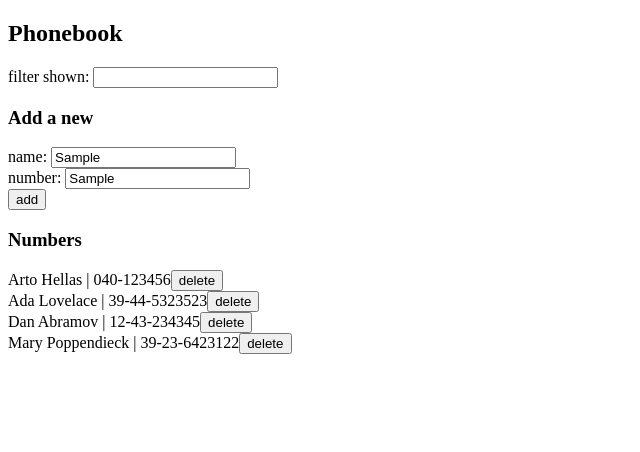
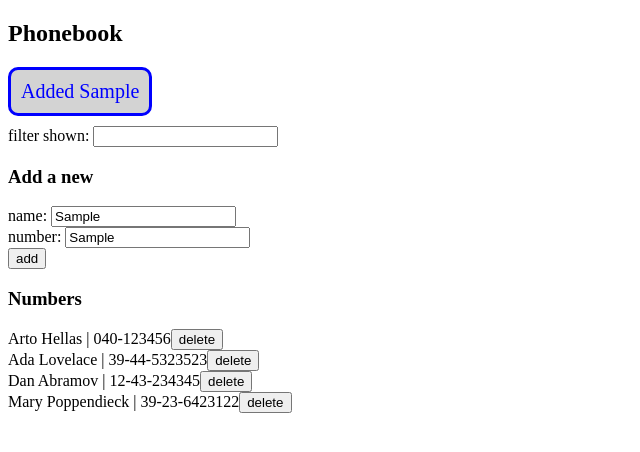
Before and after one commit to mikyks1/FullStackOpen, a React (Vite) app in the folder osa2/puhelinluettelo/: page / in a window 1280 px wide. Both pictures are taken after typing "Sample", "Sample" into the empty fields and a click on the button "add". Shown: the top 452 px of the page, without its empty margins (0-640 px from the left). Built offline with nearby package versions, Linux system fonts and the light colour scheme; no server answers; data requests are answered from the project's data file.

Commit message:
2.16: puhelinluettelo step11

```diff
--- a/osa2/puhelinluettelo/src/App.jsx
+++ b/osa2/puhelinluettelo/src/App.jsx
@@ -2,8 +2,8 @@ import { useEffect, useState } from 'react'
 import Persons from './components/Persons'
 import AddPerson from './components/AddPerson'
 import Filter from './components/Filter'
-import axios from "axios"
 import personService from "./services/persons"
+import Notification from './components/Notification'
 
 
 const App = () => {
@@ -11,6 +11,7 @@ const App = () => {
   const [newName, setNewName] = useState('')
   const [newNumber, setNewNumber] = useState("")
   const [filter, setNewFilter] = useState("")
+  const [notification, setNewNotification] = useState(null)
 
   useEffect(() => {
     personService
@@ -47,6 +48,8 @@ const App = () => {
           .then(returnedPerson => {
             setPersons(persons.map(person => person.id !== id ? person : returnedPerson))
           })
+        setNewNotification(`Updated ${newName}`)
+        setTimeout(() => setNewNotification(null), 5000)
       }
     }
     else {
@@ -57,6 +60,9 @@ const App = () => {
           setNewName("")
           setNewNumber("")
         })
+
+      setNewNotification(`Added ${newName}`)
+      setTimeout(() => setNewNotification(null), 5000)
     }
   }
 
@@ -65,12 +71,15 @@ const App = () => {
       personService
         .remove(id)
         .then(() => setPersons(persons.filter(person => person.id !== id)))
+      setNewNotification(`Deleted ${name}`)
+      setTimeout(() => setNewNotification(null), 5000)
     }
   }
 
   return (
     <div>
       <h2>Phonebook</h2>
+      <Notification notification={notification} />
       <Filter filter={filter} filterChange={handleFilterChange}></Filter>
       <h3>Add a new</h3>
       <AddPerson onSubmit={addPerson} name={newName} nameChange={handleNameChange}
--- /dev/null
+++ b/osa2/puhelinluettelo/src/components/Notification.jsx
@@ -0,0 +1,24 @@
+const Notification = ({ notification }) => {
+    if (notification === null) {
+        return null
+    }
+
+    const style = {
+        color: "blue",
+        background: "lightgrey",
+        fontSize: "20px",
+        borderStyle: "solid",
+        borderRadius: "10px",
+        padding: "10px",
+        marginBottom: "10px",
+        width: "max-content",
+    }
+
+    return (
+        <div style={style}>
+            {notification}
+        </div>
+    )
+}
+
+export default Notification
```
